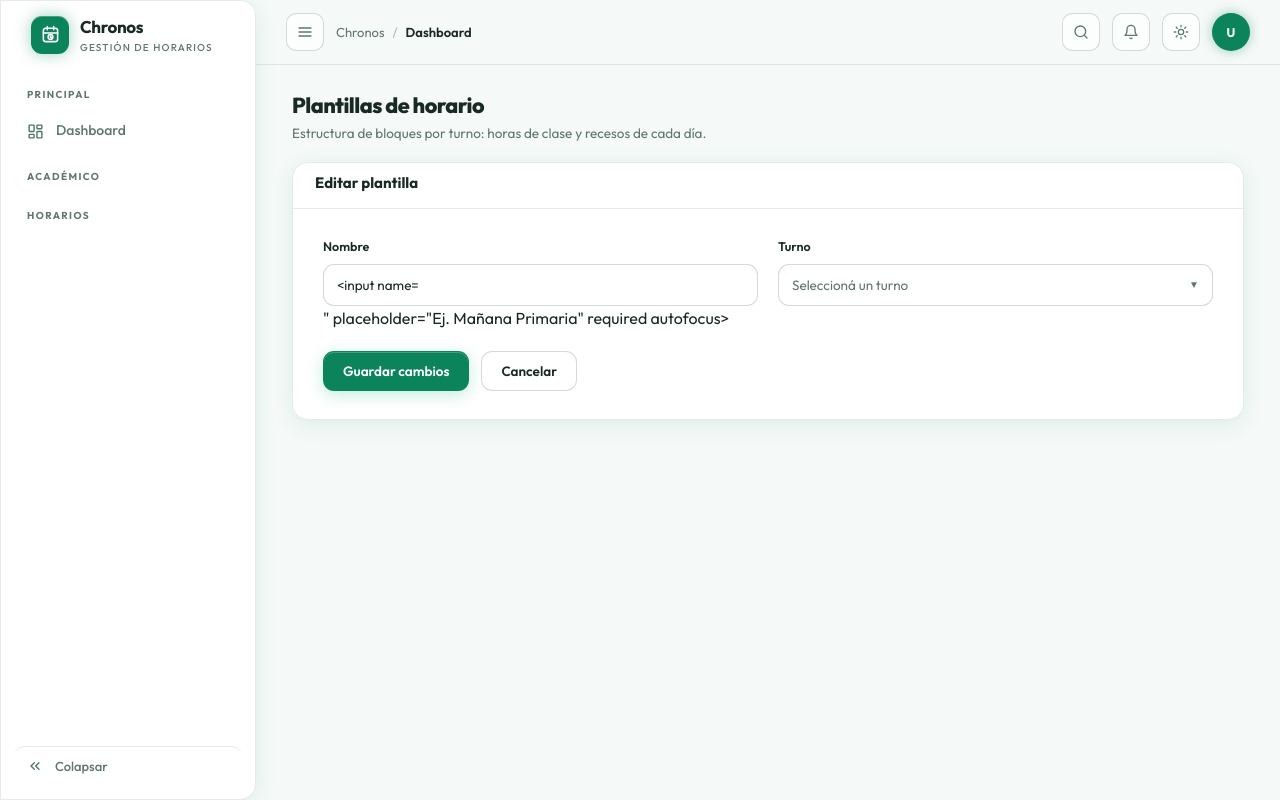
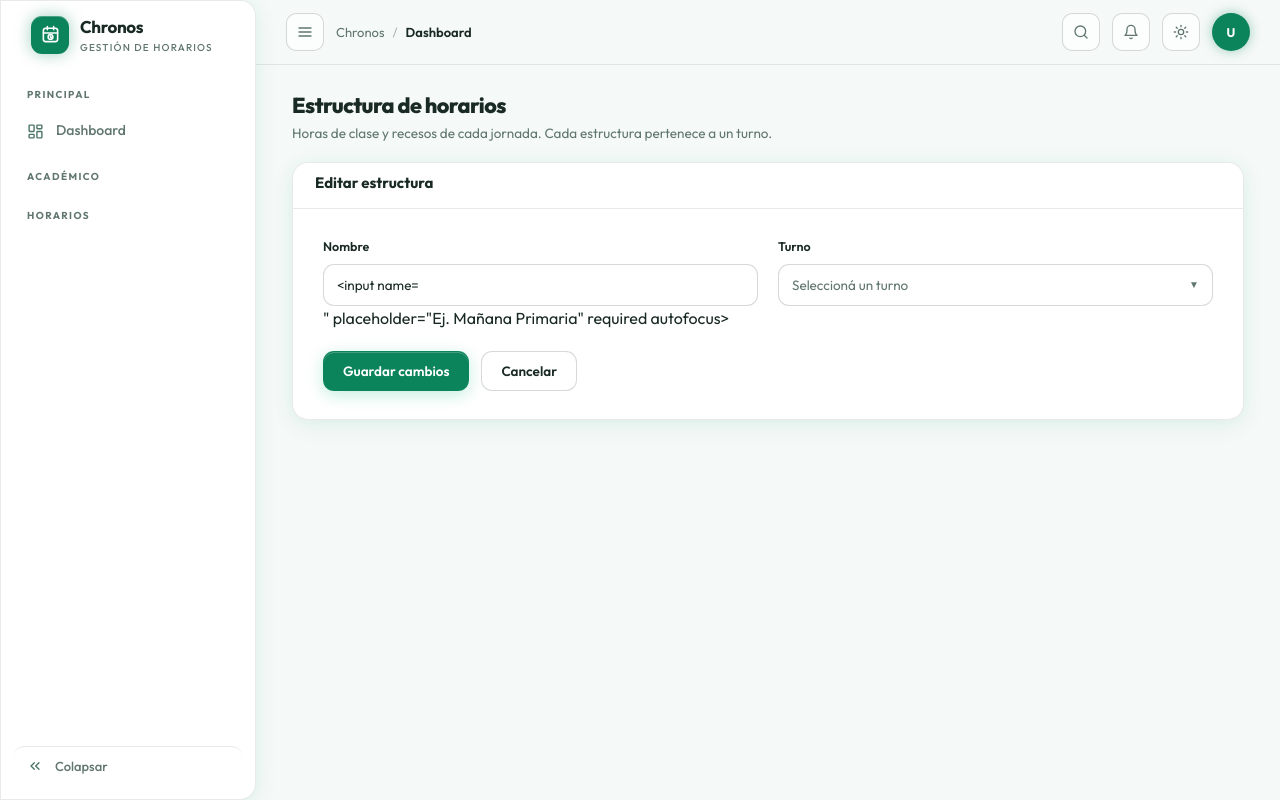
Before and after one commit to hugomrj/chronos, a Python web app: template app/templates/schedule/plantillas.html in a window 1280 px wide. Run offline with Jinja, Linux system fonts and the light colour scheme; the template is opened without the code that fills it: most values are stand-ins (such as "Sample title", 1, 10 or a date in 2020); form fields are guessed from the names that the template uses.

Commit message:
nov 27 1517

```diff
--- a/app/templates/layout/partials/_sidebar.html
+++ b/app/templates/layout/partials/_sidebar.html
@@ -106,7 +106,7 @@
       </button>
       <div class="sub"><div class="sub-inner">
         {% if current_user.puede_ver('plantillas') %}
-        <a href="/plantillas" class="sub-item {{ 'active' if request.path.startswith('/plantillas') }}"><span>Plantillas y bloques</span></a>
+        <a href="/plantillas" class="sub-item {{ 'active' if request.path.startswith('/plantillas') }}"><span>Estructura de horarios</span></a>
         {% endif %}
         {% if current_user.puede_ver('secciones') %}
         <a href="/secciones" class="sub-item {{ 'active' if request.path.startswith('/secciones') }}"><span>Secciones y plan</span></a>
--- a/app/templates/schedule/plantilla_detalle.html
+++ b/app/templates/schedule/plantilla_detalle.html
@@ -7,7 +7,7 @@
   <div>
     <a href="{{ url_for('plantillas') }}" class="btn-back">
       <svg viewBox="0 0 24 24" fill="none" stroke="currentColor" stroke-width="2" stroke-linecap="round" stroke-linejoin="round"><path d="m15 18-6-6 6-6"/></svg>
-      Plantillas
+      Estructura de horarios
     </a>
     <h1>{{ plantilla.nombre }}</h1>
     <p>
--- a/app/templates/schedule/plantillas.html
+++ b/app/templates/schedule/plantillas.html
@@ -1,15 +1,15 @@
 {% extends 'layout/base.html' %}
 {% from 'academic/_partials.html' import page_head, form_errors, icon_editar, icon_eliminar, empty_state %}
-{% block title %}Plantillas de horario{% endblock %}
+{% block title %}Estructura de horarios{% endblock %}
 
 {% block content %}
-{{ page_head('Plantillas de horario', 'Estructura de bloques por turno: horas de clase y recesos de cada día.') }}
+{{ page_head('Estructura de horarios', 'Horas de clase y recesos de cada jornada. Cada estructura pertenece a un turno.') }}
 
 {% if edit or form or request.args.get('nuevo') %}
 {% set v_turno = (form.get('turno_id') or '') if form else (edit.turno_id if edit else '') %}
 <section class="panel glass" style="margin-bottom: 1rem;">
   <div class="panel-head">
-    <h2>{{ 'Editar plantilla' if edit else 'Nueva plantilla' }}</h2>
+    <h2>{{ 'Editar estructura' if edit else 'Nueva estructura' }}</h2>
 
   </div>
   <form method="post" action="{{ url_for('plantilla_guardar') }}" class="form-panel" autocomplete="off">
@@ -34,7 +34,7 @@
       </div>
     </div>
     <div class="form-actions">
-      <button class="btn btn-primary" type="submit">{{ 'Guardar cambios' if edit else 'Crear plantilla' }}</button>
+      <button class="btn btn-primary" type="submit">{{ 'Guardar cambios' if edit else 'Crear estructura' }}</button>
       <a class="btn btn-ghost" href="{{ url_for('plantillas') }}">Cancelar</a>
     </div>
   </form>
@@ -46,7 +46,7 @@
   <div class="panel-head"><h2>No hay turnos cargados</h2></div>
   <div class="form-panel">
     <div class="hint">
-      Una plantilla siempre pertenece a un turno.
+      Una estructura de horario siempre pertenece a un turno.
       {% if current_user.puede_ver('turnos') %}
       <a href="{{ url_for('turnos') }}" style="color: var(--acc-txt); font-weight: 600;">Configurar turnos</a>
       {% else %}
@@ -61,25 +61,25 @@
 <div class="page-actions">
   <a href="{{ url_for('plantillas', nuevo=1) }}" class="btn btn-primary">
     <svg viewBox="0 0 24 24" fill="none" stroke="currentColor" stroke-width="2.2" stroke-linecap="round"><path d="M12 5v14M5 12h14"/></svg>
-    Nueva plantilla
+    Nueva estructura
   </a>
 </div>
 
 <section class="panel glass">
   <div class="panel-head">
     <h2>Listado</h2>
-    <span class="hint">{{ items|length }} plantilla(s)</span>
+    <span class="hint">{{ items|length }} estructura(s)</span>
   </div>
 
   {% if items %}
   <table>
     <thead>
       <tr>
-        <th>Plantilla</th>
-        <th class="c-state">Turno</th>
-        <th class="c-state">Bloques</th>
+        <th>Estructura</th>
+        <th style="width: 22%;">Turno</th>
+        <th style="width: 18%;">Bloques</th>
         <th class="c-state">Secciones</th>
-        <th style="width: 140px; text-align: right;">Acciones</th>
+        <th style="width: 160px; text-align: right;">Acciones</th>
       </tr>
     </thead>
     <tbody>
@@ -90,8 +90,8 @@
             {{ p.nombre }}
           </a>
         </td>
-        <td class="c-state">{{ p.turno.nombre }}</td>
-        <td class="c-state">
+        <td>{{ p.turno.nombre }}</td>
+        <td>
           {{ p.bloques|selectattr('tipo', 'equalto', 'clase')|list|length }} clase(s)
           {% if p.bloques|selectattr('tipo', 'equalto', 'receso')|list|length %}
           · {{ p.bloques|selectattr('tipo', 'equalto', 'receso')|list|length }} receso(s)
@@ -112,7 +112,7 @@
     </tbody>
   </table>
   {% else %}
-  {{ empty_state('Todavía no hay plantillas', 'Creá una plantilla por turno y después cargá sus bloques de clase y recesos.') }}
+  {{ empty_state('Todavía no hay estructuras de horario', 'Creá una estructura por turno y después cargá sus bloques de clase y recesos.') }}
   {% endif %}
 </section>
 {% endif %}
--- a/app/utils/menu.py
+++ b/app/utils/menu.py
@@ -18,7 +18,7 @@ MENU_ITEMS = [
     ('aulas', 'Aulas', 'Estructura', ('/aulas',)),
     ('profesores', 'Profesores', 'Profesores', ('/profesores',)),
     ('disponibilidad', 'Disponibilidad', 'Profesores', ('/disponibilidad',)),
-    ('plantillas', 'Plantillas y bloques', 'Planificación', ('/plantillas',)),
+    ('plantillas', 'Estructura de horarios', 'Planificación', ('/plantillas',)),
     ('secciones', 'Secciones y plan', 'Planificación', ('/secciones',)),
     ('reglas', 'Reglas', 'Planificación', ('/reglas',)),
     ('horarios', 'Horarios', 'Planificación', ('/horarios',)),
--- a/docs/Guia_Chronos.html
+++ b/docs/Guia_Chronos.html
@@ -211,7 +211,7 @@
       <tr><td><b>Estructura → Planes</b></td><td>Planes de estudio de cada ciclo, su especialidad y los cursos que los componen.</td></tr>
       <tr><td><b>Profesores → Listado</b></td><td>Docentes, materias que pueden dictar y su carga máxima.</td></tr>
       <tr><td><b>Profesores → Disponibilidad</b></td><td>Días y horarios en que cada docente puede dar clases.</td></tr>
-      <tr><td><b>Planificación → Plantillas y bloques</b></td><td>La grilla horaria de cada turno: horas de clase y recesos.</td></tr>
+      <tr><td><b>Planificación → Estructura de horarios</b></td><td>Horas de clase y recesos de cada turno.</td></tr>
       <tr><td><b>Grados → Plan</b></td><td>Materias, horas semanales y tipo de plan de cada grado. Las áreas se heredan de la materia.</td></tr>
       <tr><td><b>Planificación → Secciones y plan</b></td><td>Los cursos concretos (A, B) con su profesor por materia.</td></tr>
       <tr><td><b>Planificación → Reglas</b></td><td>Preferencias pedagógicas opcionales.</td></tr>
@@ -304,7 +304,7 @@
   <p>Las franjas no pueden superponerse entre sí; el sistema lo controla y avisa si hay conflicto.</p>
   <div class="nota"><b>Formularios y listados:</b> en las pantallas de estructura, al abrir un formulario se oculta el listado para evitar confusiones. Al cerrar o guardar, vuelve.</div>
 
-  <h2><span class="num">6</span>Plantillas de horario</h2>
+  <h2><span class="num">6</span>Estructura de horarios</h2>
   <p>
     La plantilla es la grilla base de un turno. Por ejemplo, turno mañana:
     07:00 a 07:45, 07:45 a 08:30, un receso de 09:15 a 09:45 y así hasta el final de la jornada.
@@ -478,7 +478,7 @@
 
   <footer>
     <span>Chronos — Guía de usuario</span>
-    <span>Generada el 26/11/2026</span>
+    <span>Generada el 27/11/2026</span>
   </footer>
 </div>
 </body>
--- a/docs/doc.html
+++ b/docs/doc.html
@@ -238,7 +238,7 @@
         </article>
         <article class="card">
           <span class="kick">04 · Tiempo</span>
-          <h3>Plantillas y bloques</h3>
+          <h3>Estructura de horarios</h3>
           <p>El esqueleto de cada ciclo: entrada, recesos, almuerzo y salida.</p>
           <a class="go" href="/plantillas" target="_blank" rel="noopener">Abrir plantillas ↗</a>
         </article>
--- a/scripts/generar_manual.py
+++ b/scripts/generar_manual.py
@@ -232,7 +232,7 @@ def html_manual(fecha):
       <tr><td><b>Estructura → Planes</b></td><td>Planes de estudio de cada ciclo, su especialidad y los cursos que los componen.</td></tr>
       <tr><td><b>Profesores → Listado</b></td><td>Docentes, materias que pueden dictar y su carga máxima.</td></tr>
       <tr><td><b>Profesores → Disponibilidad</b></td><td>Días y horarios en que cada docente puede dar clases.</td></tr>
-      <tr><td><b>Planificación → Plantillas y bloques</b></td><td>La grilla horaria de cada turno: horas de clase y recesos.</td></tr>
+      <tr><td><b>Planificación → Estructura de horarios</b></td><td>Horas de clase y recesos de cada turno.</td></tr>
       <tr><td><b>Grados → Plan</b></td><td>Materias, horas semanales y tipo de plan de cada grado. Las áreas se heredan de la materia.</td></tr>
       <tr><td><b>Planificación → Secciones y plan</b></td><td>Los cursos concretos (A, B) con su profesor por materia.</td></tr>
       <tr><td><b>Planificación → Reglas</b></td><td>Preferencias pedagógicas opcionales.</td></tr>
@@ -325,7 +325,7 @@ def html_manual(fecha):
   <p>Las franjas no pueden superponerse entre sí; el sistema lo controla y avisa si hay conflicto.</p>
   <div class="nota"><b>Formularios y listados:</b> en las pantallas de estructura, al abrir un formulario se oculta el listado para evitar confusiones. Al cerrar o guardar, vuelve.</div>
 
-  <h2><span class="num">6</span>Plantillas de horario</h2>
+  <h2><span class="num">6</span>Estructura de horarios</h2>
   <p>
     La plantilla es la grilla base de un turno. Por ejemplo, turno mañana:
     07:00 a 07:45, 07:45 a 08:30, un receso de 09:15 a 09:45 y así hasta el final de la jornada.
```
Also changed, not shown: app/templates/schedule/secciones.html (+5 -5 lines), README.md.
